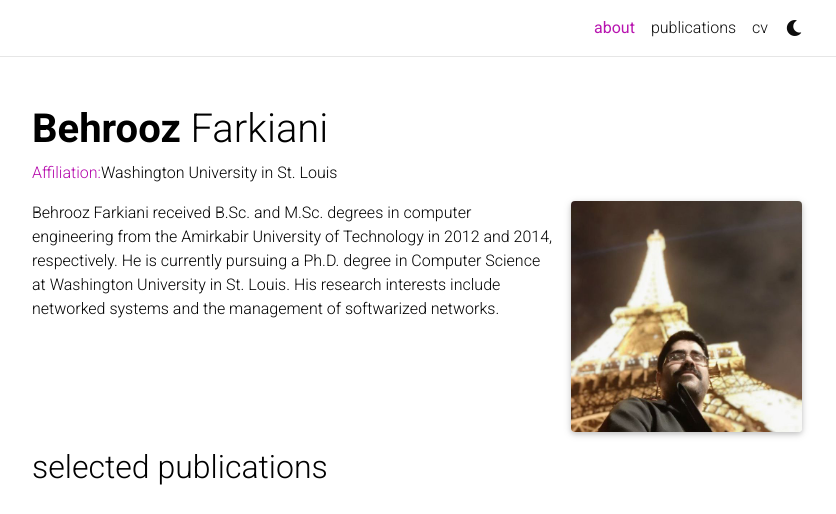
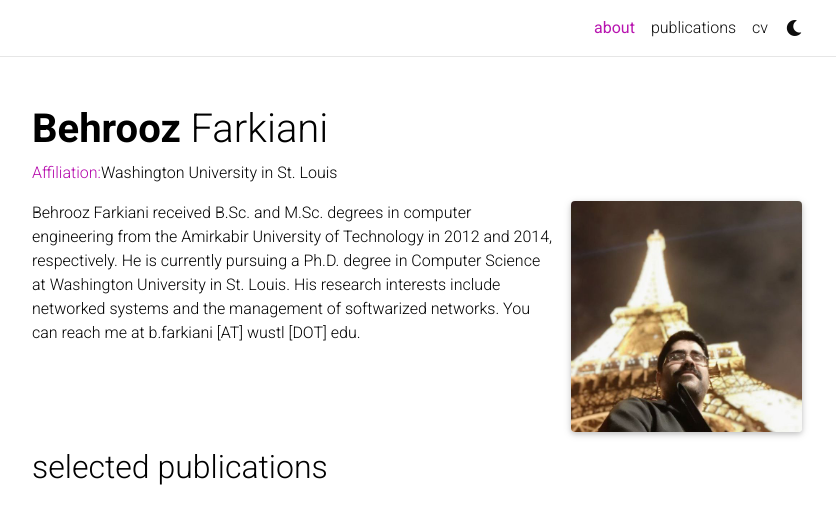
Before and after one commit to Bfarkiani/bfarkiani.github.io, a Jekyll site: the page built from _pages/about.md, in a window 1280 px wide, cut to the strip 0-514 px from the top of the page. Shown: the whole strip, without its empty margins (223-1059 px from the left). Built offline with Jekyll 4.4.1, drawn with Linux system fonts in a browser that asks for light colours; full-size pictures stand in for the smaller copies a plugin makes; comment, search, counter and statistics services are not loaded; a style sheet for code colours, icons or effects is not loaded.

Commit message:
Fix email

```diff
--- a/_pages/about.md
+++ b/_pages/about.md
@@ -16,4 +16,4 @@
 social: false  # includes social icons at the bottom of the page
 ---
 
-Behrooz Farkiani received B.Sc. and M.Sc. degrees in computer engineering from the Amirkabir University of Technology in 2012 and 2014, respectively. He is currently pursuing a Ph.D. degree in Computer Science at Washington University in St. Louis. His research interests include networked systems and the management of softwarized networks.
+Behrooz Farkiani received B.Sc. and M.Sc. degrees in computer engineering from the Amirkabir University of Technology in 2012 and 2014, respectively. He is currently pursuing a Ph.D. degree in Computer Science at Washington University in St. Louis. His research interests include networked systems and the management of softwarized networks. You can reach me at b.farkiani [AT] wustl [DOT] edu.
```
